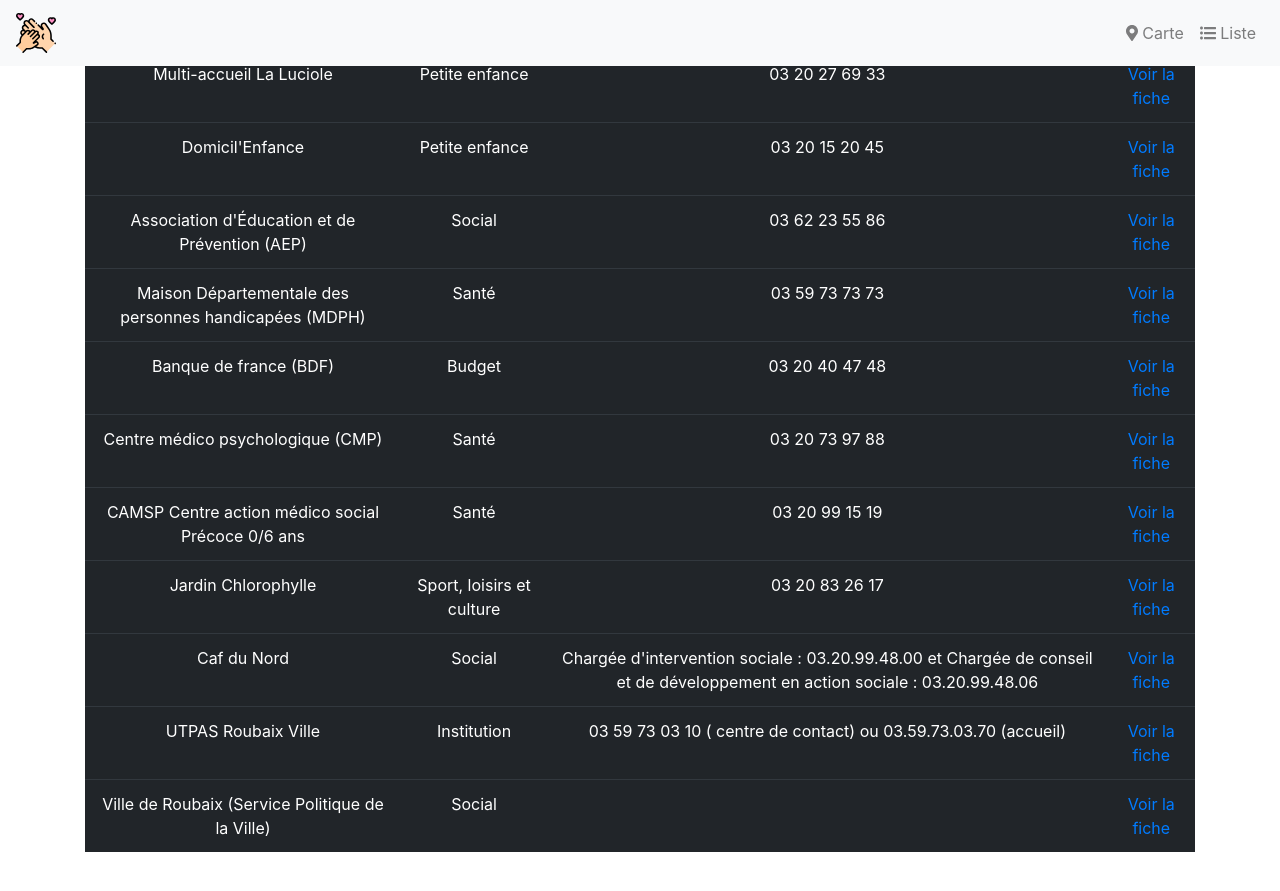
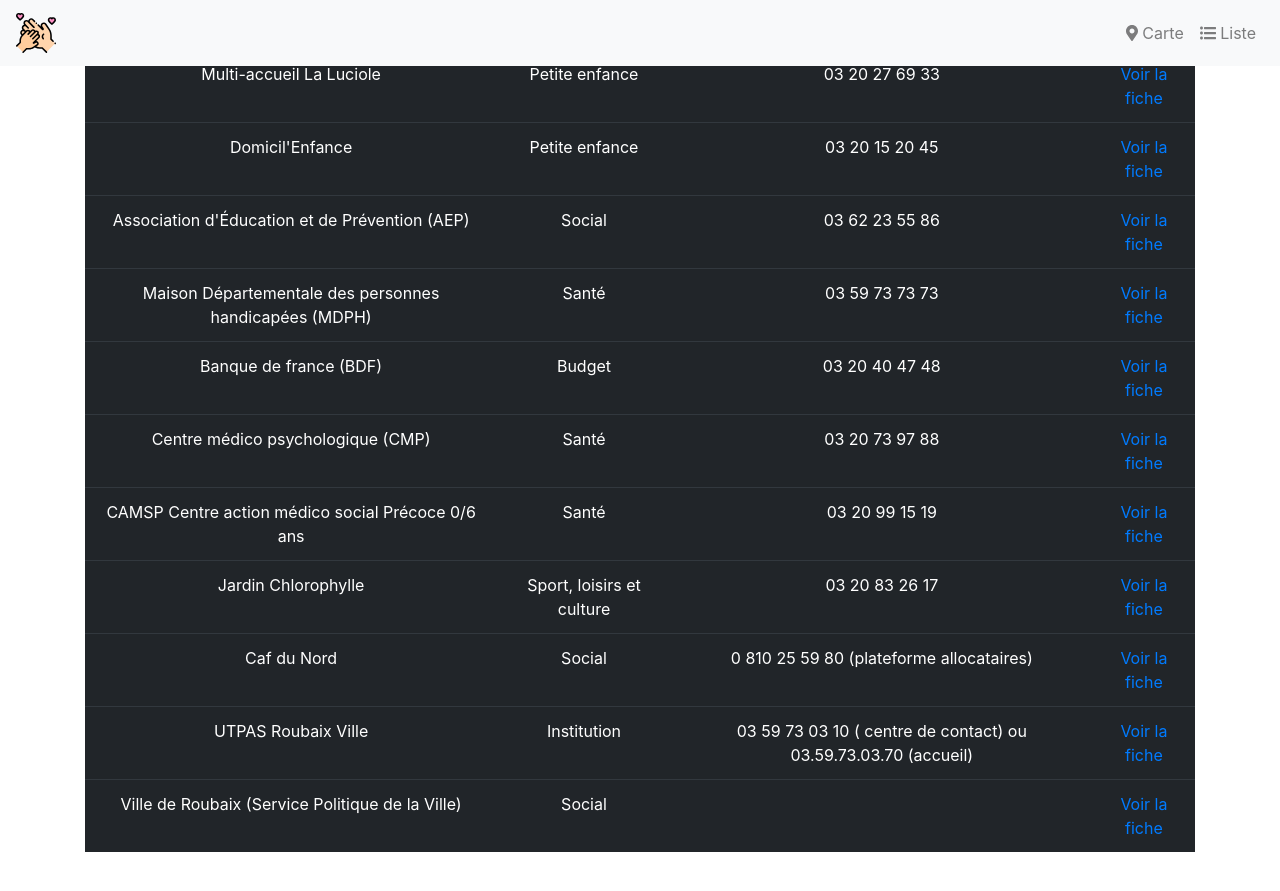
Before and after one commit to commissionparentalite/commissionparentalite.github.io, a Jekyll site: the page built from list.html, in a window 1280 px wide and 900 px high, scrolled down 626 px. Shown: the top 891 px of the window. Built offline with Jekyll 4.4.1, drawn with Linux system fonts in a browser that asks for light colours; nearby versions of some CDN libraries.

Commit message:
Update from Forestry.io - Updated caf-du-nord.md

```diff
--- a/_membres/caf-du-nord.md
+++ b/_membres/caf-du-nord.md
@@ -8,8 +8,7 @@
 rue: '124 Boulevard Gambetta '
 ville: Roubaix
 cp: 59100
-phone: 'Chargée d''intervention sociale : 03.20.99.48.00 et Chargée de conseil et
-  de développement en action sociale : 03.20.99.48.06'
+phone: 0 810 25 59 80 (plateforme allocataires)
 image: ''
 logo: "/uploads/Caf du Nord logo.jpg"
 keywords: []
```
